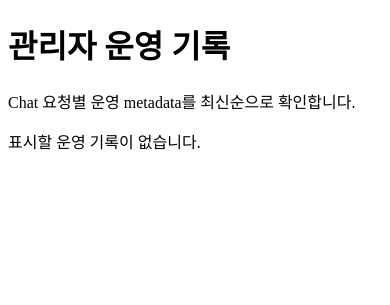
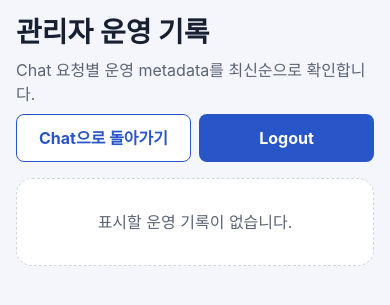
Before and after one commit to wilderif/codyssey-b7-1, a FastAPI app: template app/ui/templates/admin_logs.html in a window 390 px wide. Shown: the top 305 px of the page. Run offline with FastAPI, Linux system fonts and the light colour scheme; the template is opened without the code that fills it, so the values that code supplies are empty; parts of the project's set-up code (start-up, migrations or seed data) failed here and were passed over.

Commit message:
feat: integrate admin navigation
- Reuse the shared layout and stylesheet on the admin page
- Add Chat and POST logout navigation
- Preserve the existing metadata projection and responsive table contracts

```diff
--- a/app/ui/static/styles.css
+++ b/app/ui/static/styles.css
@@ -240,7 +240,8 @@ button:disabled {
   gap: var(--space-2);
 }
 
-.chat-nav__link {
+.chat-nav__link,
+.admin-nav__link {
   display: inline-flex;
   min-height: 2.75rem;
   align-items: center;
@@ -256,7 +257,8 @@ button:disabled {
   text-decoration: none;
 }
 
-.chat-nav__link:hover {
+.chat-nav__link:hover,
+.admin-nav__link:hover {
   background: var(--color-primary);
   color: #ffffff;
 }
@@ -463,6 +465,18 @@ button:disabled {
   color: var(--color-muted);
 }
 
+.admin-nav {
+  display: flex;
+  min-width: 0;
+  align-items: center;
+  flex-wrap: wrap;
+  gap: var(--space-2);
+}
+
+.admin-nav__logout {
+  margin: 0;
+}
+
 .admin-table-container {
   width: 100%;
   min-width: 0;
@@ -584,6 +598,20 @@ button:disabled {
     padding: var(--space-4);
   }
 
+  .admin-nav {
+    align-items: stretch;
+  }
+
+  .admin-nav__link,
+  .admin-nav__logout {
+    min-width: 0;
+    flex: 1 1 8rem;
+  }
+
+  .admin-nav__logout button {
+    width: 100%;
+  }
+
   .admin-table-container {
     border-radius: var(--radius-small);
     box-shadow: none;
--- a/app/ui/templates/admin_logs.html
+++ b/app/ui/templates/admin_logs.html
@@ -1,17 +1,22 @@
-<!doctype html>
-<html lang="ko">
-  <head>
-    <meta charset="utf-8">
-    <meta name="viewport" content="width=device-width, initial-scale=1">
-    <title>관리자 운영 기록</title>
-  </head>
-  <body class="admin-page">
+{% extends "base.html" %}
+
+{% block page_title %}관리자 운영 기록 | Codyssey{% endblock %}
+{% block body_class %} class="admin-page"{% endblock %}
+
+{% block content %}
 <main id="main-content" class="admin-main">
   <header class="admin-header">
     <h1>관리자 운영 기록</h1>
     <p class="admin-header__description">
       Chat 요청별 운영 metadata를 최신순으로 확인합니다.
     </p>
+
+    <nav class="admin-nav" aria-label="주요 메뉴">
+      <a class="admin-nav__link" href="/chat">Chat으로 돌아가기</a>
+      <form class="admin-nav__logout" method="post" action="/logout">
+        <button type="submit">Logout</button>
+      </form>
+    </nav>
   </header>
 
   {% if items %}
@@ -61,5 +66,4 @@
   <p class="admin-empty-state">표시할 운영 기록이 없습니다.</p>
   {% endif %}
 </main>
-  </body>
-</html>
+{% endblock %}
--- a/app/ui/templates/base.html
+++ b/app/ui/templates/base.html
@@ -6,7 +6,7 @@
     <title>{% block page_title %}Codyssey{% endblock %}</title>
     <link rel="stylesheet" href="/static/styles.css">
   </head>
-  <body>
+  <body{% block body_class %}{% endblock %}>
     <a class="skip-link" href="#main-content">본문으로 건너뛰기</a>
     {% block content %}{% endblock %}
   </body>
```
Also changed, not shown: tests/admin/test_router.py (+32 -0 lines), tests/ui/test_templates.py (+23 -0 lines). Lines whose indentation alone changed are shown as unchanged.
